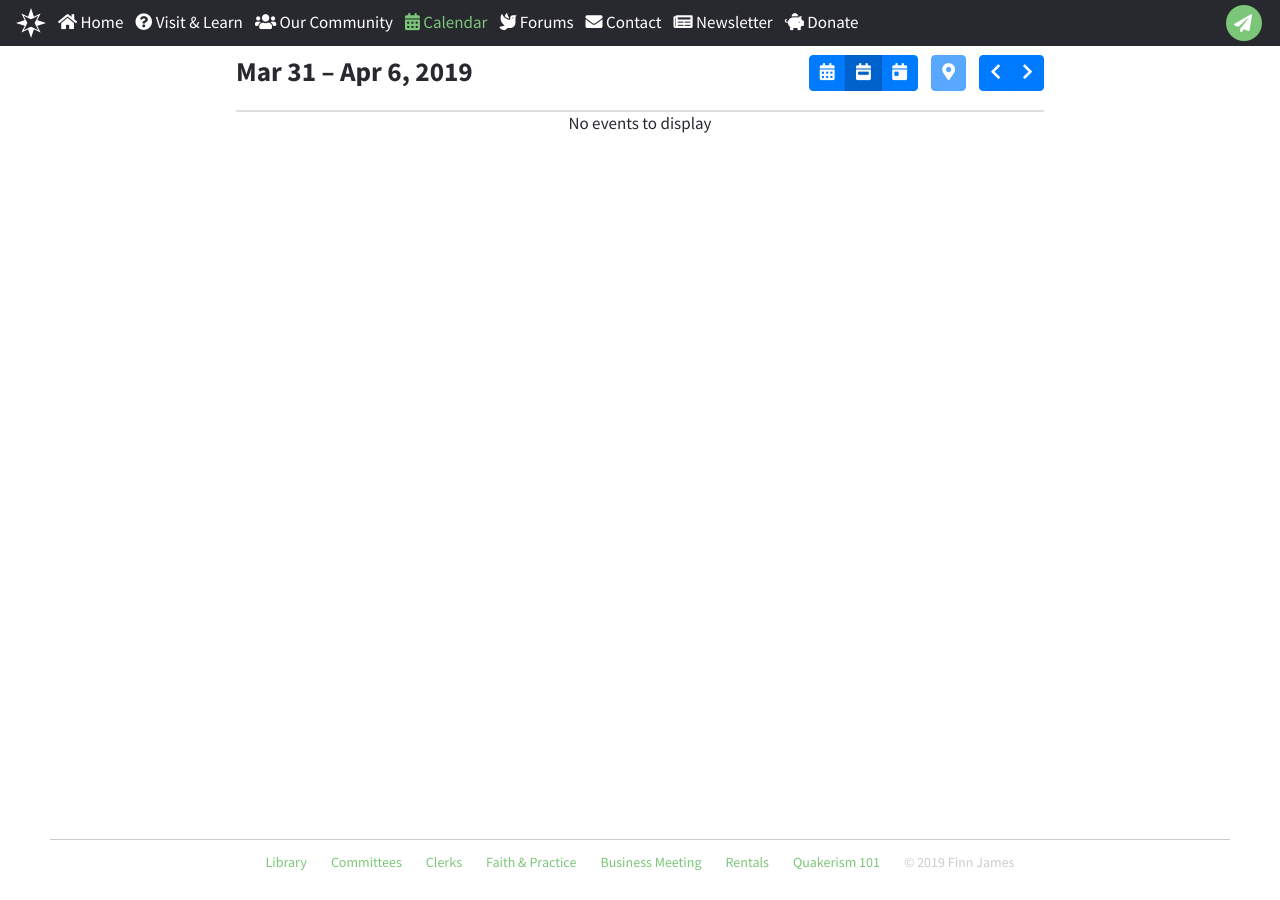
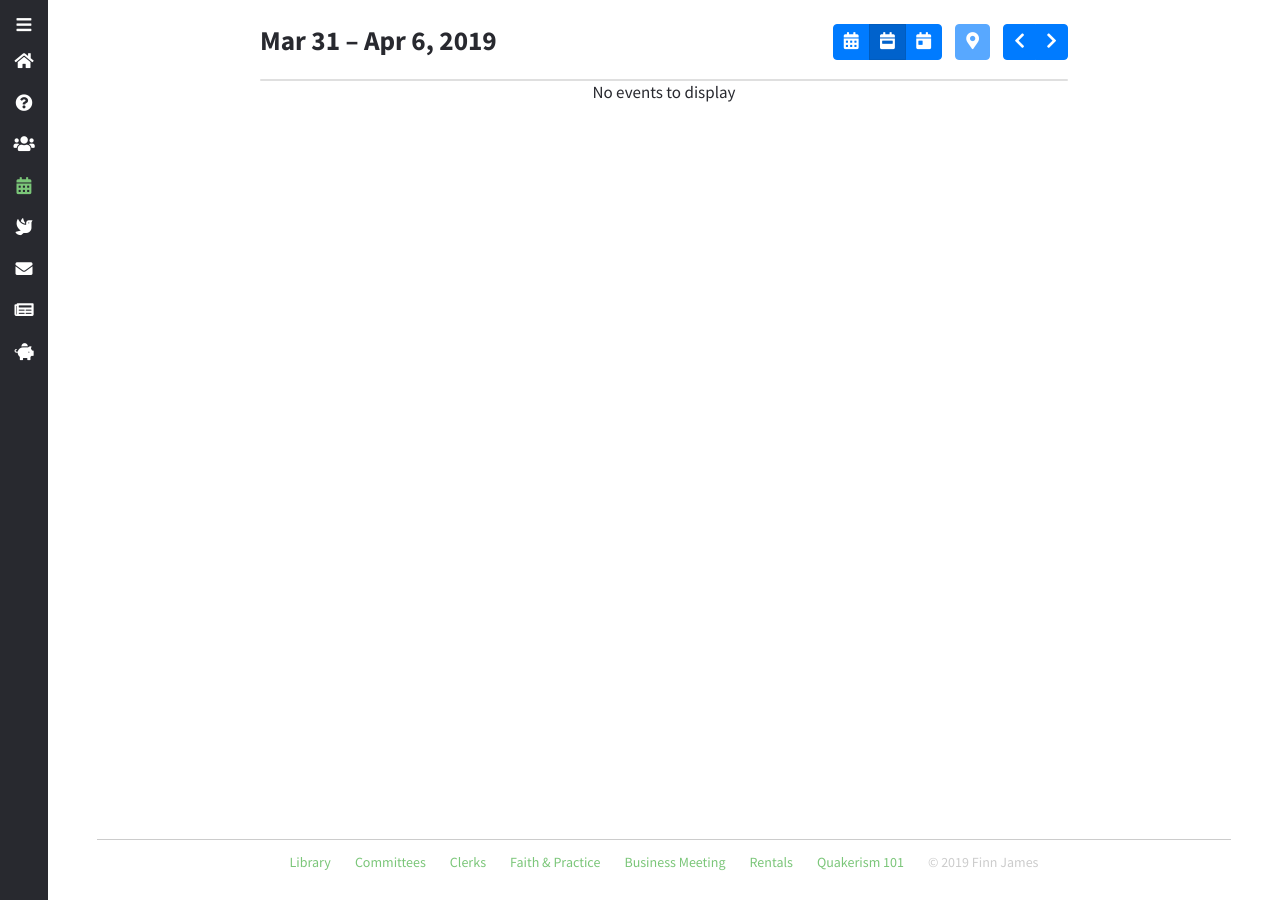
Before and after one commit to chfm/chfm.github.io, a Jekyll site: the page built from content/calendar.md, in a window 1280 px wide. Built offline with Jekyll 4.4.1, drawn with Linux system fonts in a browser that asks for light colours; nearby versions of some CDN libraries.

Commit message:
side nav bar

```diff
--- a/_includes/nav.html
+++ b/_includes/nav.html
@@ -1,21 +1,25 @@
-<nav id="navigation" class="navbar fixed-top navbar-expand-md justify-content-start">
-  <button class="menuButton navbar-toggler" style="margin: 13px 10px 0 0; padding: 0; position: absolute; top: 0; border: none;" type="button" data-toggle="collapse" data-target="#navbarNavAltMarkup" aria-controls="navbarNavAltMarkup" aria-expanded="false" aria-label="Toggle navigation">
-    <span class="fas fa-bars"></span>
-  </button>
-  <a class="mx-auto" href="{{site.baseurl}}/">
-    {% include quaker-star-light.html color="#FFF" size="30px" %}
+<div id="navOverlay"></div>
+<nav id="navigation" class="collapsed">
+  <a id="navCollapse" class="navItem mt-3 mb-2">
+    <span style="width: 48px; display: inline-flex; justify-content: center;">
+      <span class="fas fa-bars"></span>
+    </span>
   </a>
+  {% for item in site.data.navigation %}
+    {% assign href = site.baseurl | append: '/' | append: item.link %}
+    <a class="navItem my-2 {% if page.url == href %}active{% endif %}" href="{{ href }}">
+      <span style="width: 48px; display: inline-flex; justify-content: center;">
+        <span class="fas fa-{{ item.icon }}"></span>
+      </span>
+      <span class="ml-2 navLabel">
+        {{ item.name }}
+      </span>
+    </a>
+  {% endfor %}
+</nav>
+
+{%- comment -%}
   <a id="feedback" class="btn btn-success noIcon" href="mailto:webspinner@chapelhillfriends.org" style="position: absolute; top: 0; right: 8px; border: none;" data-toggle="tooltip" data-placement="bottom" title="submit feedback">
     <span class="fas fa-paper-plane"></span>
   </a>
-  <div class="collapse navbar-collapse ml-2" id="navbarNavAltMarkup">
-    <div class="navbar-nav">
-    {% for item in site.data.navigation %}
-      {% assign href = site.baseurl | append: '/' | append: item.link %}
-      <a class="nav-item nav-link py-md-0 py-1 pl-1 {% if page.url == href %}active{% endif %}" href="{{ href }}">
-      <span class="fas fa-{{ item.icon }}"></span> {{ item.name }}
-      </a>
-    {% endfor %}
-    </div>
-  </div>
-</nav>
+{%- endcomment -%}
--- a/_layouts/base.html
+++ b/_layouts/base.html
@@ -14,6 +14,9 @@
     crossorigin="anonymous"></script>
   <script src="https://stackpath.bootstrapcdn.com/bootstrap/4.1.3/js/bootstrap.min.js" integrity="sha384-ChfqqxuZUCnJSK3+MXmPNIyE6ZbWh2IMqE241rYiqJxyMiZ6OW/JmZQ5stwEULTy"
     crossorigin="anonymous"></script>
+
+  <!-- jQuery -->
+  <script src="https://cdnjs.cloudflare.com/ajax/libs/malihu-custom-scrollbar-plugin/3.1.5/jquery.mCustomScrollbar.concat.min.js"></script>
 
   <!-- javascript -->
   <script type="text/javascript" src="{{ site.baseurl }}/assets/js/easing.js"></script>
--- a/_layouts/default.html
+++ b/_layouts/default.html
@@ -6,7 +6,7 @@
 
 {% include nav.html %}
 
-<content class="container-fluid px-sm-3 py-0 px-0" id="content">
+<content class="container-fluid px-sm-3 pt-4 pb-2 px-2" id="content">
   {{ content }}
 </content>
 
--- a/_sass/main.scss
+++ b/_sass/main.scss
@@ -54,8 +54,9 @@
   display: flex;
   flex-direction: column;
   position: relative;
-  padding-top: 55px;
   z-index: -2;
+  padding-left: 48px;
+  margin: 0;
 }
 
 h1 {
@@ -129,18 +130,65 @@
 #navigation {
   background-color: $color1;
   color: $color2;
+  position: fixed;
+  left: 0;
+  z-index: 2;
+  display: flex;
+  flex-direction: column;
+  width: 100vw;
+  max-width: 200px;
+  height: 100vh;
+  transition: all .2s ease-out;
+  white-space: nowrap;
+  &.collapsed {
+    max-width: 48px;
+    align-items: left;
+    .navLabel {
+      opacity: 0;
+    }
+  }
 }
 
-.menuButton span:before {
-  color: $color2;
+#navOverlay {
+  position: fixed;
+  z-index: 1;
+  background-color: rgba(0,0,0,0.5);
+  width: 100vw;
+  height: 100vh;
+  display: none;
 }
 
-.menuButton span:hover:before {
-  color: $dark2;
+#navCollapse {
+  display: inline-flex;
+  justify-content: flex-start;
 }
 
-.menuButton:focus {
-  outline: none;
+.navItem {
+  transition: color .1s ease-in;
+  display: block;
+  color: $color2;
+  &.active {
+    color: $color3;
+    &:hover {
+      color: $color4;
+    }
+    &:active {
+      color: $dark3;
+    }
+  }
+  &:hover {
+    color: $dark2;
+  }
+  &:active {
+    color: $darker2;
+  }
+}
+
+.navLabel {
+  transition: opacity .2s ease-in-out;
+  opacity: 1;
+  width: 0;
+  white-space: nowrap;
 }
 
 // feedback button
@@ -161,32 +209,6 @@
     font-size: 18px;
     margin-left: -2px;
   }
-}
-
-.navbar {
-  font-size: $fontsize;
-}
-
-.nav-item {
-  color: $color2;
-  transition: color .15s;
-  &.active {
-    color: $color3;
-    &:hover {
-      color: $color3;
-    }
-  }
-  &:hover {
-    color: $dark2;
-  }
-}
-
-.navbar-brand {
-  font-weight: 700;
-}
-
-.navbar-nav {
-  white-space: nowrap;
 }
 
 // breadcrumbs
@@ -315,7 +337,6 @@
 // generic page formatting
 
 #content {
-  padding: 5px 25px 15px;
   max-width: 840px;
   flex: 1 0 auto;
   .row {
--- a/assets/js/script.js
+++ b/assets/js/script.js
@@ -45,6 +45,37 @@
   ];
   var x = Math.floor(Math.random() * (slogans.length));
   $("#slogan").html(slogans[x]);
+});
+
+// navbar collapse/show
+$(document).ready(function () {
+  // $("#navigation").mCustomScrollbar({
+  //   theme: "minimal"
+  // });
+  $("#navCollapse").on("click", function() {
+    if ($('#navigation').hasClass("collapsed")) {
+      $("#navigation").removeClass("collapsed");
+      $("#navOverlay").css("display","block");
+    } else {
+      $("#navigation").addClass("collapsed");
+      $("#navOverlay").css("display","none");
+    }
+  });
+
+  // closes nav when clicking outside of the nav
+  $('body').click(function(evt){
+    if(evt.target.id == "navigation") {
+      return;
+    }
+    if($(evt.target).closest('#navigation').length) {
+      return;
+    }
+    if (!$('#navigation').hasClass("collapsed")) {
+      $("#navigation").addClass("collapsed");
+      $("#navOverlay").css("display","none");
+    }
+  });
+
 });
 
 // sign up popover
```
Also changed, not shown: index.md (+3 -3 lines).
